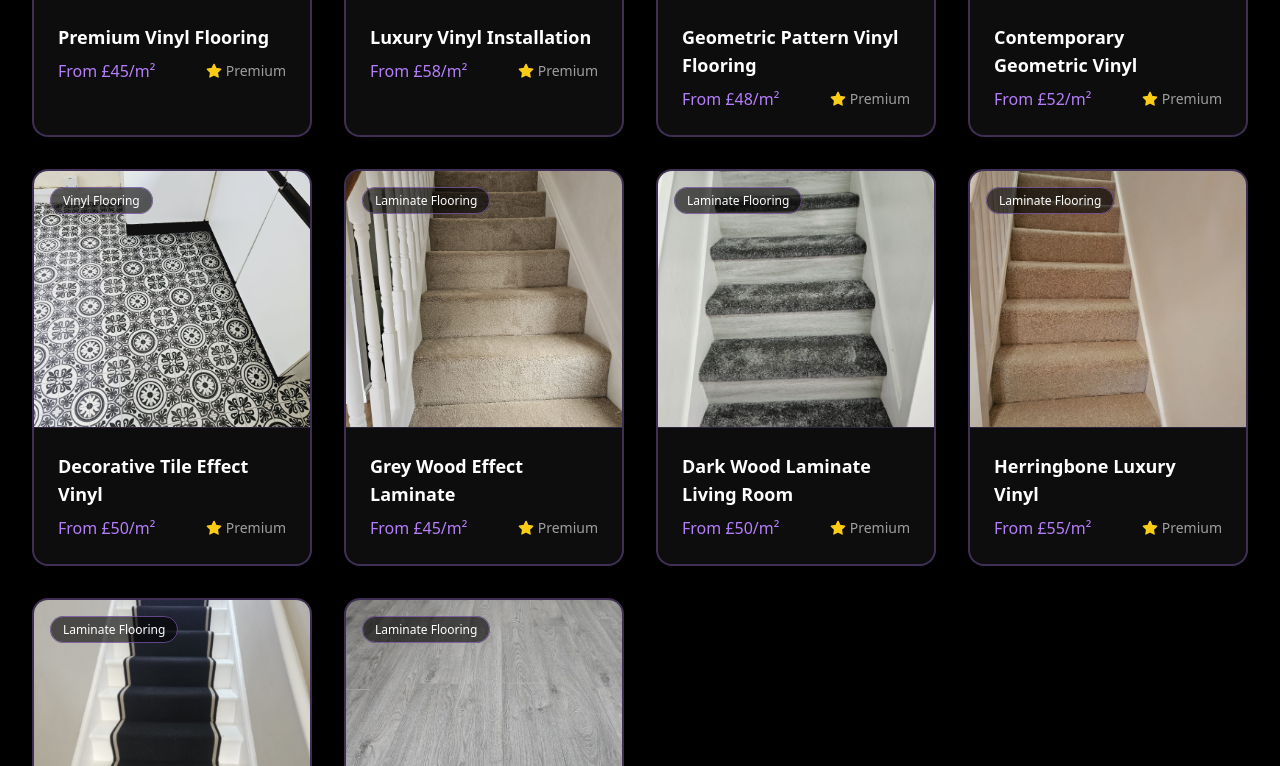
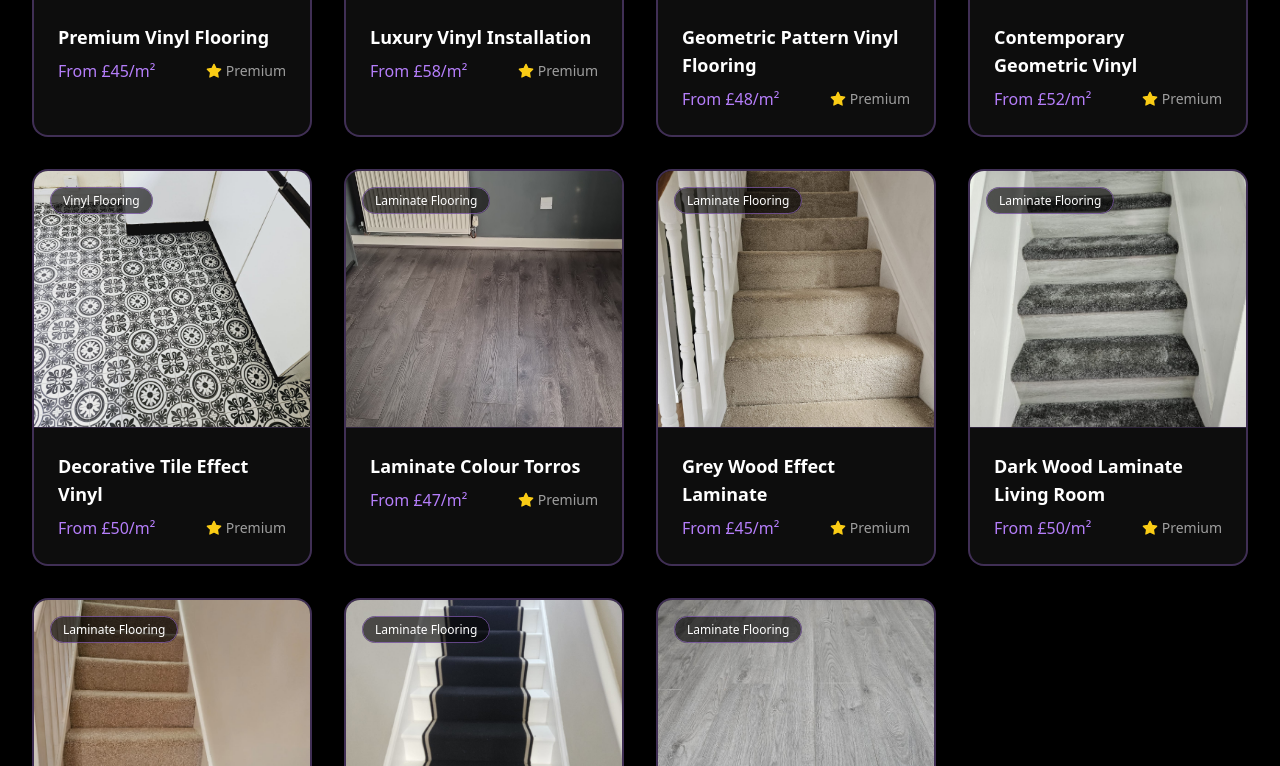
Before and after one commit to umarhashmi9898/carpet-project, a React (Vite) app: page / in a window 1280 px wide. Shown: the part 4950-5716 px from the top of the page. Built offline with nearby package versions, Linux system fonts and the light colour scheme.

Commit message:
Add Laminate Colour Torros Image

```diff
--- a/src/components/Gallery.tsx
+++ b/src/components/Gallery.tsx
@@ -131,7 +131,14 @@ const galleryImages = [
     description: 'Intricate decorative tile pattern vinyl flooring'
   },
 
-  // LAMINATE FLOORING
+  // LAMINATE FLOORING - ADDED NEW IMAGE
+  {
+    src: '/Laminate colour torros.jpg',
+    title: 'Laminate Colour Torros',
+    category: 'Laminate Flooring',
+    price: 'From £47/m²',
+    description: 'Premium Torros colour laminate flooring with authentic wood grain finish'
+  },
   {
     src: '/4.jpg',
     title: 'Grey Wood Effect Laminate',
```
